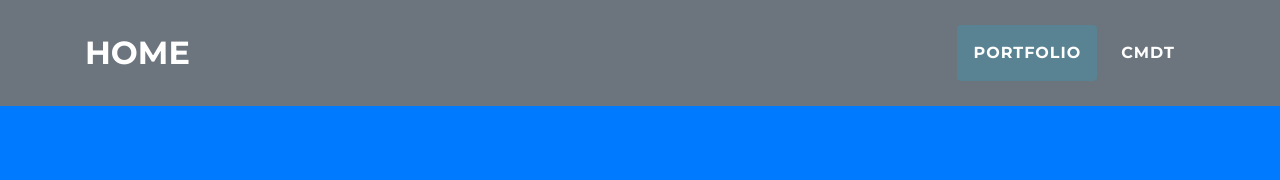
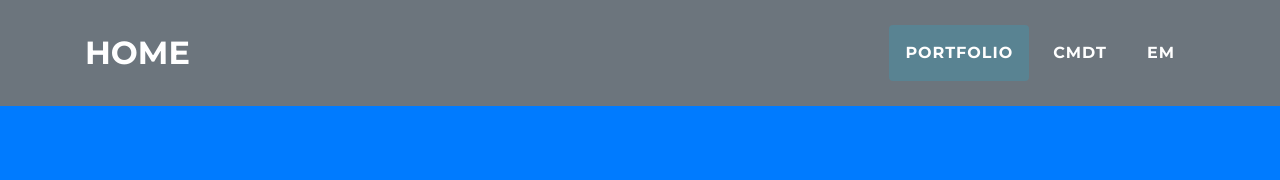
Before and after one commit to SamMcguire/website, a website with bundled scripts: page AllProjects.html in a window 1280 px wide. Shown: the top 180 px of the page. Built offline with nearby package versions, Linux system fonts and the light colour scheme.

Commit message:
Added new tab

```diff
--- a/AllProjects.html
+++ b/AllProjects.html
@@ -43,6 +43,9 @@
             </li>
             <li class="nav-item mx-0 mx-lg-1">
               <a class="nav-link py-3 px-0 px-lg-3 rounded js-scroll-trigger" href="confusionproject.html">CMDT</a>
+            </li>
+            <li class="nav-item mx-0 mx-lg-1">
+              <a class="nav-link py-3 px-0 px-lg-3 rounded js-scroll-trigger" href="Arduino.html">EM</a>
             </li>
           </ul>
         </div>
```
